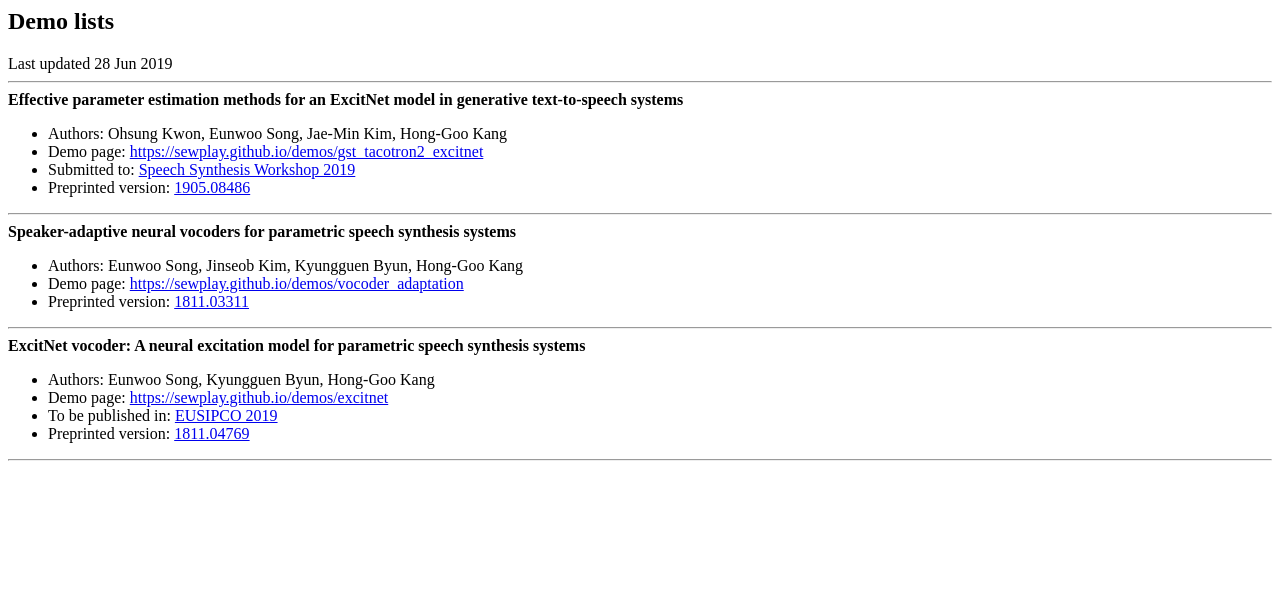
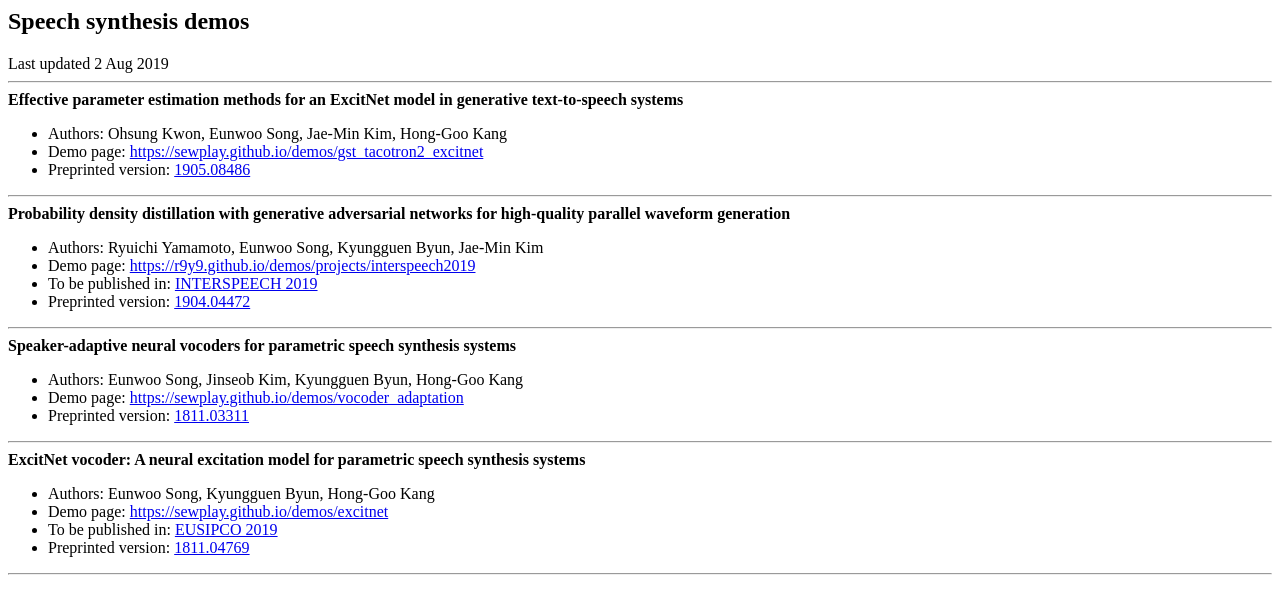
Before and after one commit to sewplay/demos, a plain HTML site: page index.html in a window 1280 px wide. Drawn offline with Linux system fonts and the light colour scheme.

Commit message:
02Aug2019

```diff
--- a/index.html
+++ b/index.html
@@ -8,10 +8,10 @@
 
 <article>
     <header>
-        <h1>Demo lists
+        <h1>Speech synthesis demos
     </header>
 </article>
-Last updated 28 Jun 2019
+Last updated 2 Aug 2019
 
 <hr>
 
@@ -21,8 +21,20 @@ Last updated 28 Jun 2019
 <ul>
   <li>Authors: Ohsung Kwon, Eunwoo Song, Jae-Min Kim, Hong-Goo Kang</li>
   <li>Demo page: <a href=https://sewplay.github.io/demos/gst_tacotron2_excitnet/>https://sewplay.github.io/demos/gst_tacotron2_excitnet</a></li>
-  <li>Submitted to: <a href=http://ssw10.oeaw.ac.at/>Speech Synthesis Workshop 2019</a></li>
   <li>Preprinted version: <a href=https://arxiv.org/abs/1905.08486/">1905.08486</a></li>
+</ul>
+</div>
+
+<hr>
+
+<div>
+<b>Probability density distillation with generative adversarial networks for high-quality parallel waveform generation</b>
+<br>
+<ul>
+  <li>Authors: Ryuichi Yamamoto, Eunwoo Song, Kyungguen Byun, Jae-Min Kim</li>
+  <li>Demo page: <a href=https://r9y9.github.io/demos/projects/interspeech2019/>https://r9y9.github.io/demos/projects/interspeech2019</a></li>
+  <li>To be published in: <a href=https://www.interspeech2019.org/>INTERSPEECH 2019</a></li>
+  <li>Preprinted version: <a href=https://arxiv.org/abs/1904.04472/">1904.04472</a></li>
 </ul>
 </div>
 
```
Also changed, not shown: gst_tacotron2_excitnet/index.html (+1 -2 lines), 2 other files.
